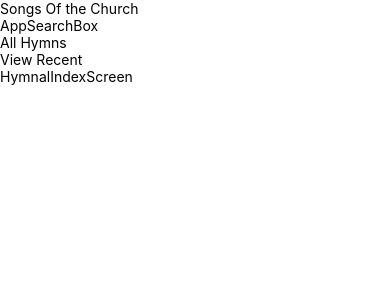
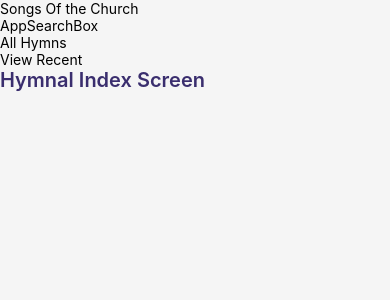
Before and after one commit to KhalebOBrien/Songs-of-the-Church, a React Native app: screen / in a window 390 px wide. Shown: the top 300 px of the page. Built offline with nearby package versions, Linux system fonts and the light colour scheme.

Commit message:
setup appscreen and backbutton

```diff
--- a/App.tsx
+++ b/App.tsx
@@ -1,56 +1,20 @@
-/**
- * Sample React Native App
- * https://github.com/facebook/react-native
- *
- * @format
- */
+import React, {useEffect} from 'react';
+import SplashScreen from 'react-native-splash-screen';
+import HymnalIndexScreen from './src/screens/HymnalIndexScreen';
+import {NavigationContainer} from '@react-navigation/native';
+import {GestureHandlerRootView} from 'react-native-gesture-handler';
 
-import React, {useEffect} from 'react';
-import type {PropsWithChildren} from 'react';
-import {
-  SafeAreaView,
-  ScrollView,
-  StatusBar,
-  StyleSheet,
-  Text,
-  useColorScheme,
-  View,
-} from 'react-native';
-import SplashScreen from 'react-native-splash-screen';
-
-import {
-  Colors,
-  DebugInstructions,
-  Header,
-  LearnMoreLinks,
-  ReloadInstructions,
-} from 'react-native/Libraries/NewAppScreen';
-
-import HymnalIndexScreen from './src/screens/HymnalIndexScreen';
-
-function App(): JSX.Element {
+const App = (): React.JSX.Element => {
   useEffect(() => {
     SplashScreen.hide();
   }, []);
 
   return (
-    <>
-      <HymnalIndexScreen />
-    </>
-
-    // <SafeAreaView>
-    //   <ScrollView
-    //     contentInsetAdjustmentBehavior="automatic"
-    //     style={backgroundStyle}>
-    //     <Header />
-    //     <View
-    //       style={{
-    //         backgroundColor: isDarkMode ? Colors.black : Colors.white,
-    //       }}>
-
-    //     </View>
-    //   </ScrollView>
-    // </SafeAreaView>
+    <GestureHandlerRootView style={{flex: 1}}>
+      <NavigationContainer>
+        <HymnalIndexScreen />
+      </NavigationContainer>
+    </GestureHandlerRootView>
   );
 }
 
--- /dev/null
+++ b/src/components/AppBackHeader.tsx
@@ -0,0 +1,64 @@
+import {View, Pressable, ViewStyle, TextStyle} from 'react-native';
+import {useNavigation} from '@react-navigation/native';
+import Icon from 'react-native-vector-icons/AntDesign';
+
+import AppText from './AppText';
+
+// import fonts from '@src/configs/fonts';
+import Size from '../utilities/useResponsiveSize';
+import colors from '../configs/colors';
+import React from 'react';
+// import {useThemeStore} from '@src/store/themeStore';
+import styles from '../utilities/styles';
+
+export interface IAppBackHeader {
+  isPaddedHorizontal?: boolean;
+  title: string;
+  arrowStyle?: TextStyle;
+  style?: ViewStyle;
+  titleStyle?: TextStyle;
+  rightIcon?: React.JSX.Element;
+}
+
+const AppBackHeader = ({
+  title,
+  style,
+  titleStyle,
+  isPaddedHorizontal,
+  arrowStyle,
+  rightIcon,
+}: IAppBackHeader): React.JSX.Element => {
+  const navigation = useNavigation();
+
+  // const {toggleDarkMode, isDarkMode} = useThemeStore();
+  const isDarkMode = false;
+  // const styles = dynamicStyles(isDarkMode);
+
+  const handleNavigation = () => {
+    if (navigation.canGoBack()) navigation.goBack();
+  };
+
+  return (
+    <View
+      style={[
+        isPaddedHorizontal && {paddingHorizontal: Size.calcWidth(24)},
+        styles.container,
+        style,
+      ]}>
+      <Pressable hitSlop={Size.calcAverage(20)} onPress={handleNavigation}>
+        <Icon
+          name="arrowleft"
+          size={Size.calcAverage(24)}
+          style={[{color: colors.white100}, arrowStyle]}
+        />
+      </Pressable>
+      <AppText style={[styles.title, titleStyle]}>
+        {title}
+      </AppText>
+
+      {rightIcon}
+    </View>
+  );
+};
+
+export default AppBackHeader;
--- /dev/null
+++ b/src/components/AppScreen.tsx
@@ -0,0 +1,44 @@
+import {
+  SafeAreaView,
+  ViewProps,
+  ScrollView,
+  ViewStyle,
+  StatusBar,
+} from 'react-native';
+
+import AppBackHeader from './AppBackHeader';
+import React from 'react';
+import styles from '../utilities/styles';
+
+interface ScreenProps extends ViewProps {
+  containerStyle?: ViewStyle;
+  showBackHeader?: boolean;
+  screenColor?: string;
+}
+
+const AppScreen = (props: ScreenProps): React.JSX.Element => {
+  const {
+    children,
+    style,
+    containerStyle,
+    showBackHeader,
+  } = props;
+
+  return (
+    <SafeAreaView style={[styles.appScreen, containerStyle]}>
+      <StatusBar
+        animated={true}
+        hidden={true}
+      />
+      {showBackHeader && <AppBackHeader title="Back" />}
+
+      <ScrollView
+        showsVerticalScrollIndicator={false}
+        style={[styles.view, style]}>
+        {children}
+      </ScrollView>
+    </SafeAreaView>
+  );
+};
+
+export default AppScreen;
--- /dev/null
+++ b/src/components/AppText.tsx
@@ -0,0 +1,27 @@
+import {Text, TextProps} from 'react-native';
+
+import colors from '../configs/colors';
+import fonts from '../configs/fonts';
+import Size from '../utilities/useResponsiveSize';
+// import {useThemeStore} from '@src/store/themeStore';
+
+const AppText = ({children, style, ...otherProps}: TextProps) => {
+  // const {isDarkMode} = useThemeStore();
+  const isDarkMode = false;
+  return (
+    <Text
+      style={[
+        {
+          fontSize: Size.calcWidth(16),
+          fontFamily: fonts.MONTSERRAT_600,
+          color: isDarkMode ? colors.white100 : colors.purple900,
+        },
+        style,
+      ]}
+      {...otherProps}>
+      {children}
+    </Text>
+  );
+};
+
+export default AppText;
--- a/src/screens/HymnalIndexScreen.tsx
+++ b/src/screens/HymnalIndexScreen.tsx
@@ -1,12 +1,17 @@
-import {View, Text, StyleSheet} from 'react-native';
+import React from 'react';
+import {View, Text} from 'react-native';
 import AppHeader from '../components/AppHeader';
+import styles from '../utilities/styles';
+import AppScreen from '../components/AppScreen';
 
-const HymnalIndexScreen = (): JSX.Element => {
+const HymnalIndexScreen = (): React.JSX.Element => {
   return (
-    <View>
-      <AppHeader currentView='All Hymns' button='View Recent' />
-      <Text>HymnalIndexScreen</Text>
-    </View>
+    <AppScreen>
+      <View>
+        <AppHeader currentView='All Hymns' button='View Recent' />
+        <Text style={[styles.text, styles.textColor]} >Hymnal Index Screen</Text>
+      </View>
+    </AppScreen>
   );
 };
 
```
Also changed, not shown: src/screens/HymnViewScreen.tsx (+10 -5 lines).
